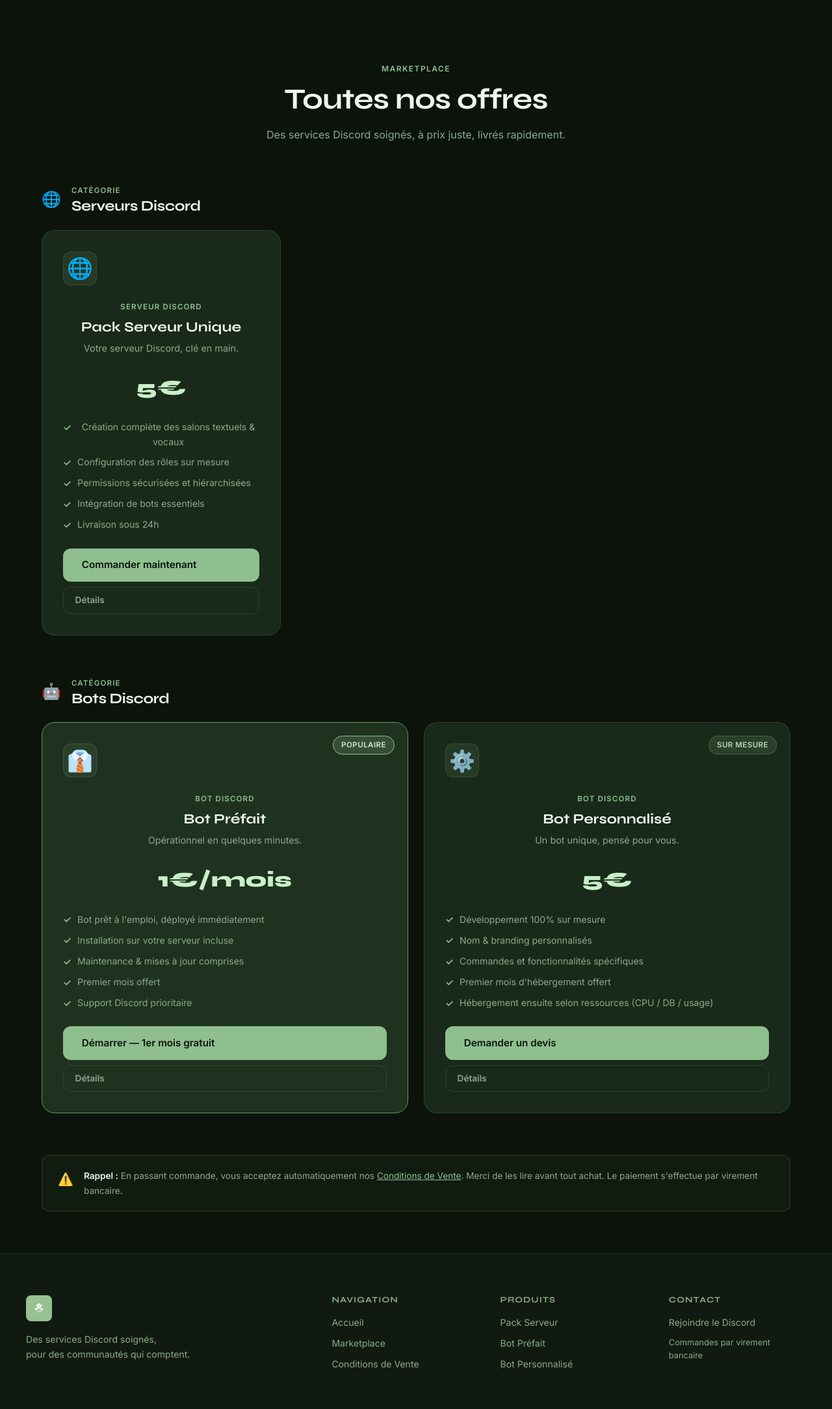
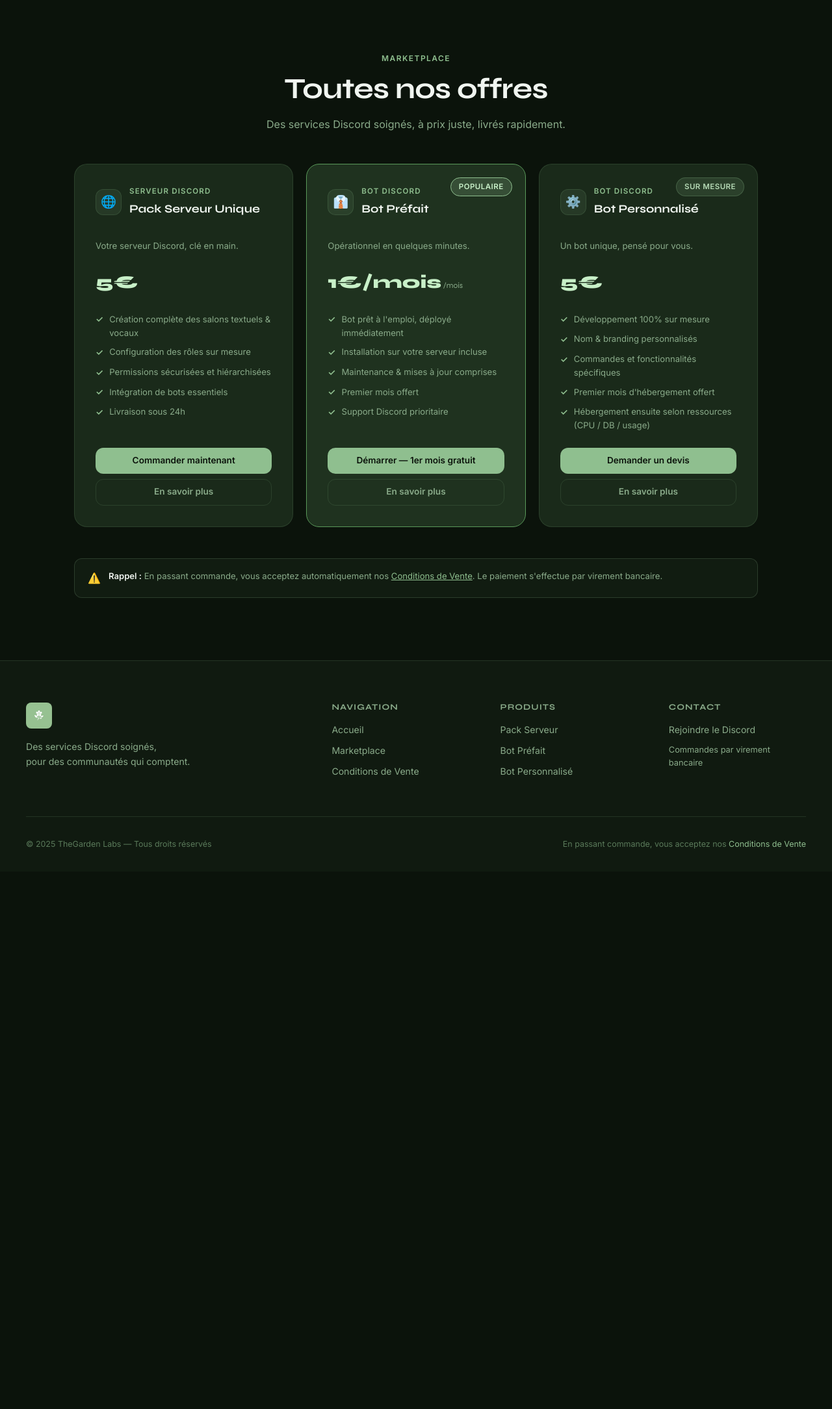
Before and after one commit to SpectraSolar0/thegardenlabs, a Flask app: page /marketplace in a window 1280 px wide. Shown: the part 68-2236 px from the top of the page at 65% size. After the commit the page ends 1374 px from the top, so only its background shows below. Run offline with Flask 3, Linux system fonts and the light colour scheme.

Commit message:
Supprime tous les ancien fichier et remplace parça

```diff
--- a/requirements.txt
+++ b/requirements.txt
@@ -1,2 +1 @@
 flask>=3.0.0
-gunicorn
--- a/static/css/main.css
+++ b/static/css/main.css
@@ -382,8 +382,8 @@ h1, h2, h3, h4 {
    ============================================================ */
 .products-grid {
     display: grid;
-    grid-template-columns: repeat(auto-fit, minmax(300px, 1fr));
-    gap: 1.5rem;
+    grid-template-columns: repeat(3, 1fr);
+    gap: 1.25rem;
     align-items: stretch;
 }
 .product-card {
@@ -793,9 +793,9 @@ h1, h2, h3, h4 {
    MARKETPLACE PAGE HERO
    ============================================================ */
 .marketplace-hero {
-    padding: 10rem 1.5rem 4rem;
+    padding: 9rem 1.5rem 5rem;
     text-align: center;
-    max-width: 1200px;
+    max-width: 1100px;
     margin: 0 auto;
 }
 
@@ -891,6 +891,9 @@ tr:hover td { background: rgba(143,191,143,0.03); }
     .cta-band { padding: 2.5rem 1.5rem; }
     .products-grid { grid-template-columns: 1fr; }
     .steps { grid-template-columns: 1fr; }
+@media (max-width: 860px) {
+    .products-grid { grid-template-columns: 1fr; }
+}
 }
 
 @media (prefers-reduced-motion: reduce) {
--- a/templates/index.html
+++ b/templates/index.html
@@ -47,13 +47,13 @@
 </section>
 
 <!-- PRODUITS -->
-<section class="section">
+<section class="section" style="max-width:1100px">
     <div class="section-header fade-up">
         <span class="section-header__eyebrow">Nos offres</span>
         <h2 class="headline section-header__title">Ce que nous cultivons pour vous</h2>
         <p class="section-header__sub">Des solutions claires, des prix justes — rien de superflu.</p>
     </div>
-    <div class="products-grid">
+    <div class="products-grid" style="max-width:1100px;margin:0 auto">
         {% for pid, p in products.items() %}
         <div class="product-card {% if p.badge == 'Populaire' %}product-card--featured{% endif %} fade-up">
             {% if p.badge %}
--- a/templates/marketplace.html
+++ b/templates/marketplace.html
@@ -3,89 +3,67 @@
 {% block title %}Marketplace — TheGarden Labs{% endblock %}
 
 {% block content %}
-<div class="marketplace-hero">
-    <div class="section-header fade-up">
+<div style="padding: 9rem 1.5rem 6rem; max-width: 1100px; margin: 0 auto;">
+
+    <!-- HEADER -->
+    <div class="section-header fade-up" style="margin-bottom:3rem">
         <span class="section-header__eyebrow">Marketplace</span>
         <h1 class="headline section-header__title">Toutes nos offres</h1>
         <p class="section-header__sub">Des services Discord soignés, à prix juste, livrés rapidement.</p>
     </div>
 
-    <!-- SERVEURS DISCORD -->
-    <div style="margin-bottom:4rem">
-        <div style="display:flex;align-items:center;gap:1rem;margin-bottom:1.5rem;text-align:left">
-            <span style="font-size:1.5rem">🌐</span>
-            <div>
-                <div style="font-size:0.72rem;font-weight:600;letter-spacing:0.1em;text-transform:uppercase;color:var(--clr-brand);margin-bottom:0.1rem">Catégorie</div>
-                <h2 style="font-family:var(--font-display);font-size:1.4rem;font-weight:700">Serveurs Discord</h2>
-            </div>
-        </div>
-        <div class="products-grid" style="grid-template-columns: repeat(auto-fill, minmax(320px,1fr))">
-            <div class="product-card fade-up">
-                {% set p = products['server-pack'] %}
-                <div class="product-card__icon">{{ p.icon }}</div>
-                <div>
-                    <div class="product-card__category">{{ p.category }}</div>
-                    <div class="product-card__name">{{ p.name }}</div>
-                    <div class="product-card__tagline">{{ p.tagline }}</div>
-                </div>
-                <div class="product-card__price">{{ p.price }}</div>
-                <div class="product-card__features">
-                    <ul>{% for f in p.features %}<li>{{ f }}</li>{% endfor %}</ul>
-                </div>
-                <div class="product-card__actions">
-                    <a href="{{ url_for('checkout', product_id=p.id) }}" class="btn btn--primary">{{ p.cta }}</a>
-                    <a href="{{ url_for('product', product_id=p.id) }}" class="btn btn--ghost btn--sm">Détails</a>
-                </div>
-            </div>
-        </div>
-    </div>
+    <!-- TOUTES LES OFFRES EN UNE SEULE GRILLE -->
+    <div style="display:grid; grid-template-columns: repeat(3, 1fr); gap: 1.25rem; margin-bottom: 3rem;">
 
-    <!-- BOTS DISCORD -->
-    <div>
-        <div style="display:flex;align-items:center;gap:1rem;margin-bottom:1.5rem;text-align:left">
-            <span style="font-size:1.5rem">🤖</span>
-            <div>
-                <div style="font-size:0.72rem;font-weight:600;letter-spacing:0.1em;text-transform:uppercase;color:var(--clr-brand);margin-bottom:0.1rem">Catégorie</div>
-                <h2 style="font-family:var(--font-display);font-size:1.4rem;font-weight:700">Bots Discord</h2>
-            </div>
-        </div>
-        <div class="products-grid">
-            {% for pid in ['bot-prefait', 'bot-custom'] %}
-            {% set p = products[pid] %}
-            <div class="product-card {% if p.badge == 'Populaire' %}product-card--featured{% endif %} fade-up">
+        {% for pid, p in products.items() %}
+        <div class="product-card {% if p.badge == 'Populaire' %}product-card--featured{% endif %} fade-up" style="min-width:0">
             {% if p.badge %}
             <div class="product-card__badge">
                 <span class="badge {% if p.badge == 'Populaire' %}badge--popular{% else %}badge--brand{% endif %}">{{ p.badge }}</span>
             </div>
             {% endif %}
-                <div class="product-card__icon">{{ p.icon }}</div>
+
+            <div style="display:flex;align-items:center;gap:0.75rem;margin-bottom:0.25rem">
+                <div class="product-card__icon" style="width:40px;height:40px;font-size:1.2rem;flex-shrink:0">{{ p.icon }}</div>
                 <div>
                     <div class="product-card__category">{{ p.category }}</div>
-                    <div class="product-card__name">{{ p.name }}</div>
-                    <div class="product-card__tagline">{{ p.tagline }}</div>
+                    <div class="product-card__name" style="font-size:1.1rem">{{ p.name }}</div>
                 </div>
-                <div class="product-card__price">{{ p.price }}</div>
-                <div class="product-card__features">
-                    <ul>{% for f in p.features %}<li>{{ f }}</li>{% endfor %}</ul>
             </div>
-                <div class="product-card__actions">
-                    <a href="{{ url_for('checkout', product_id=p.id) }}" class="btn btn--primary">{{ p.cta }}</a>
-                    <a href="{{ url_for('product', product_id=p.id) }}" class="btn btn--ghost btn--sm">Détails</a>
+
+            <div class="product-card__tagline" style="font-size:0.83rem">{{ p.tagline }}</div>
+
+            <div class="product-card__price" style="font-size:1.7rem">
+                {{ p.price }}{% if p.type == 'monthly' %}<small style="font-size:0.75rem;color:var(--clr-text-muted)"> /mois</small>{% endif %}
+            </div>
+
+            <div class="product-card__features" style="flex:1">
+                <ul>
+                    {% for feat in p.features %}
+                    <li style="font-size:0.82rem">{{ feat }}</li>
+                    {% endfor %}
+                </ul>
+            </div>
+
+            <div style="display:flex;flex-direction:column;gap:0.5rem;margin-top:auto">
+                <a href="{{ url_for('checkout', product_id=p.id) }}" class="btn btn--primary btn--sm" style="text-align:center;justify-content:center">{{ p.cta }}</a>
+                <a href="{{ url_for('product', product_id=p.id) }}" class="btn btn--ghost btn--sm" style="text-align:center;justify-content:center">En savoir plus</a>
             </div>
         </div>
         {% endfor %}
-        </div>
+
     </div>
 
     <!-- NOTICE CGV -->
-    <div style="margin-top:4rem;padding:1.25rem 1.5rem;background:rgba(143,191,143,0.05);border:1.5px solid rgba(143,191,143,0.2);border-radius:12px;display:flex;align-items:flex-start;gap:1rem;text-align:left;" class="fade-up">
-        <span style="font-size:1.2rem;margin-top:0.05rem">⚠️</span>
-        <p style="font-size:0.85rem;color:var(--clr-text-muted);line-height:1.65">
+    <div style="padding:1rem 1.25rem;background:rgba(143,191,143,0.05);border:1.5px solid rgba(143,191,143,0.2);border-radius:12px;display:flex;align-items:flex-start;gap:0.75rem;" class="fade-up">
+        <span style="font-size:1rem;margin-top:0.1rem;flex-shrink:0">⚠️</span>
+        <p style="font-size:0.82rem;color:var(--clr-text-muted);line-height:1.6">
             <strong style="color:var(--clr-text)">Rappel :</strong>
             En passant commande, vous acceptez automatiquement nos
             <a href="{{ url_for('cgv') }}" style="color:var(--clr-brand);text-decoration:underline">Conditions de Vente</a>.
-            Merci de les lire avant tout achat. Le paiement s'effectue par virement bancaire.
+            Le paiement s'effectue par virement bancaire.
         </p>
     </div>
+
 </div>
 {% endblock %}
```
Lines whose indentation alone changed are shown as unchanged.
